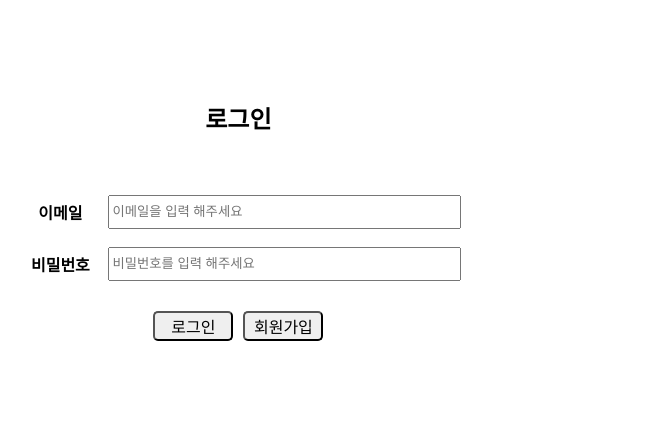
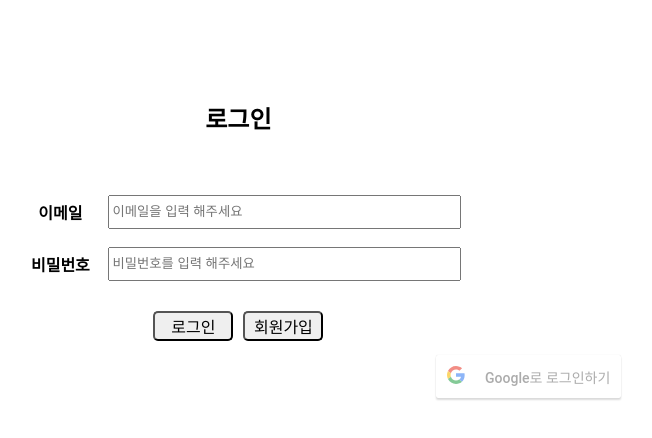
Before and after one commit to gkyoe/Mytype-frontend, a React (Create React App) app: page /login in a window 1280 px wide. Shown: the top 438 px of the page, without its empty margins (404-1056 px from the left). Built offline with nearby package versions, Linux system fonts and the light colour scheme; a web font is replaced by a local one.

Commit message:
소셜로그인 기능 황선

```diff
--- a/package.json
+++ b/package.json
@@ -17,7 +17,8 @@
 		"react-scripts": "3.4.0",
 		"redux": "^4.0.5",
 		"redux-actions": "^2.6.5",
-		"redux-thunk": "^2.3.0"
+		"redux-thunk": "^2.3.0",
+		"styled-components": "^5.0.1"
 	},
 	"scripts": {
 		"start": "react-scripts start",
--- a/src/pages/Login.css
+++ b/src/pages/Login.css
@@ -53,3 +53,9 @@ td {
 	margin: 10px 0 0 5px;
 	font-size: 1em;
 }
+
+.google-login-button {
+	position: absolute;
+	left: 840px;
+	top: 355px;
+}
--- a/src/pages/Login.js
+++ b/src/pages/Login.js
@@ -5,16 +5,37 @@ import { connect } from 'react-redux';
 import { bindActionCreators } from 'redux';
 import * as LoginActions from '../modules/login';
 import { GoogleLogin } from 'react-google-login';
+import styled from 'styled-components';
 
 class Login extends Component {
 	constructor(props) {
 		super(props);
 		this.state = {
+			googleId: '',
+			googleName: '',
+			provider: '',
 			email: '',
 			password: ''
 		};
 		this.handleInputValue = this.handleInputValue.bind(this);
 	}
+
+	responseGoogle = res => {
+		console.log(res);
+		this.setState({
+			googleId: res.googleId,
+			googleName: res.profileObj.name,
+			provider: 'google'
+		});
+		this.props.LoginActions.postLogin({
+			googleId: res.googleId,
+			googleName: res.profileObj.name
+		});
+	};
+
+	responseFail = err => {
+		console.error(err);
+	};
 
 	handleInputValue = key => e => {
 		this.setState({ [key]: e.target.value });
@@ -77,11 +98,25 @@ class Login extends Component {
 							</button>
 						</Link>
 					</div>
+					<Container>
+						<GoogleLogin
+							className="google-login-button"
+							clientId="97217631103-uarelmceomavabiq17mbo6fu2tuihkmp.apps.googleusercontent.com"
+							buttonText="Google로 로그인하기"
+							onSuccess={this.responseGoogle}
+							onFailure={this.responseFail}
+						/>
+					</Container>
 				</center>
 			</div>
 		);
 	}
 }
+
+const Container = styled.div`
+	display: flex;
+	flex-flow: cloumn wrap;
+`;
 
 Login = connect(
 	state => ({
```
Also changed, not shown: 1 other file (tests, documents, lock files or other folders).
